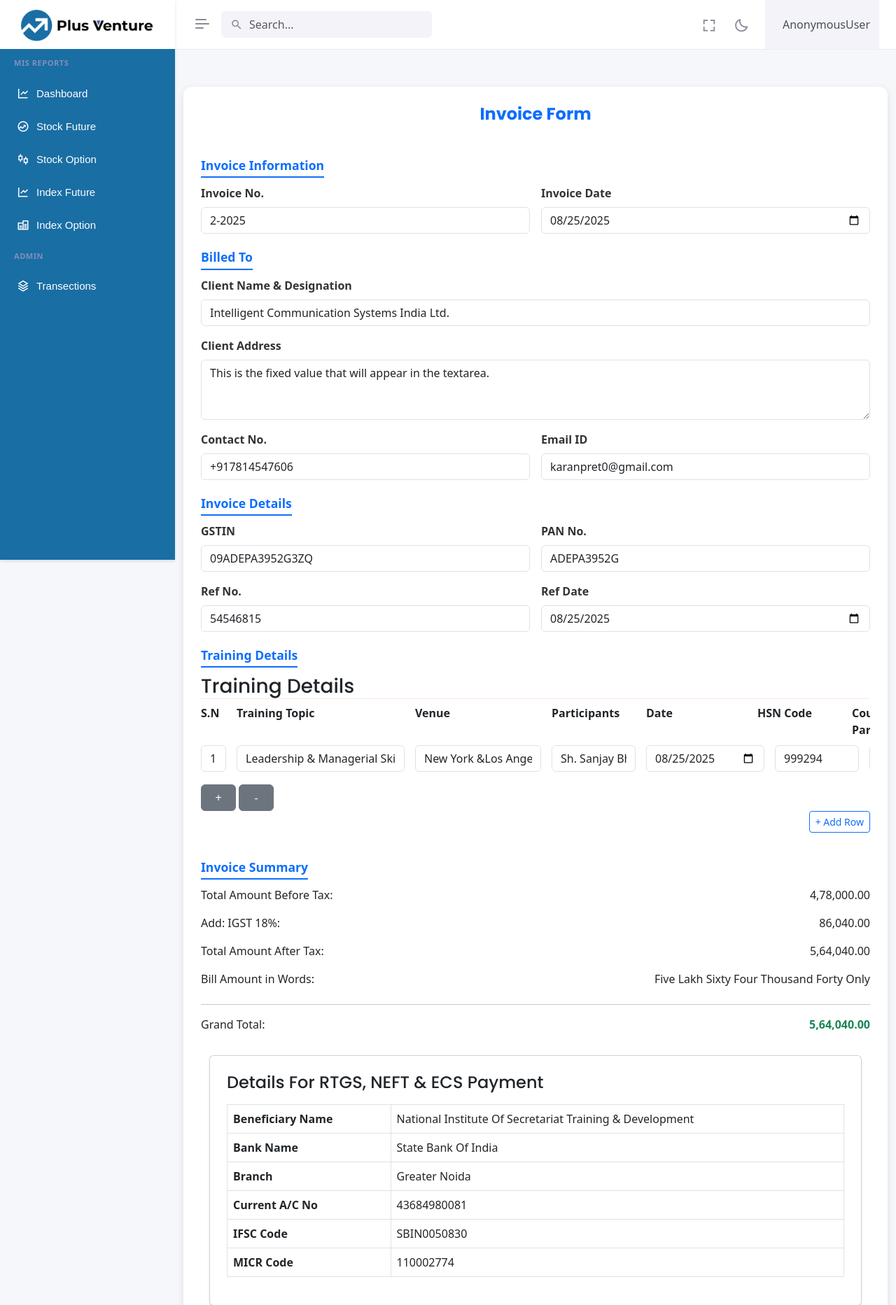
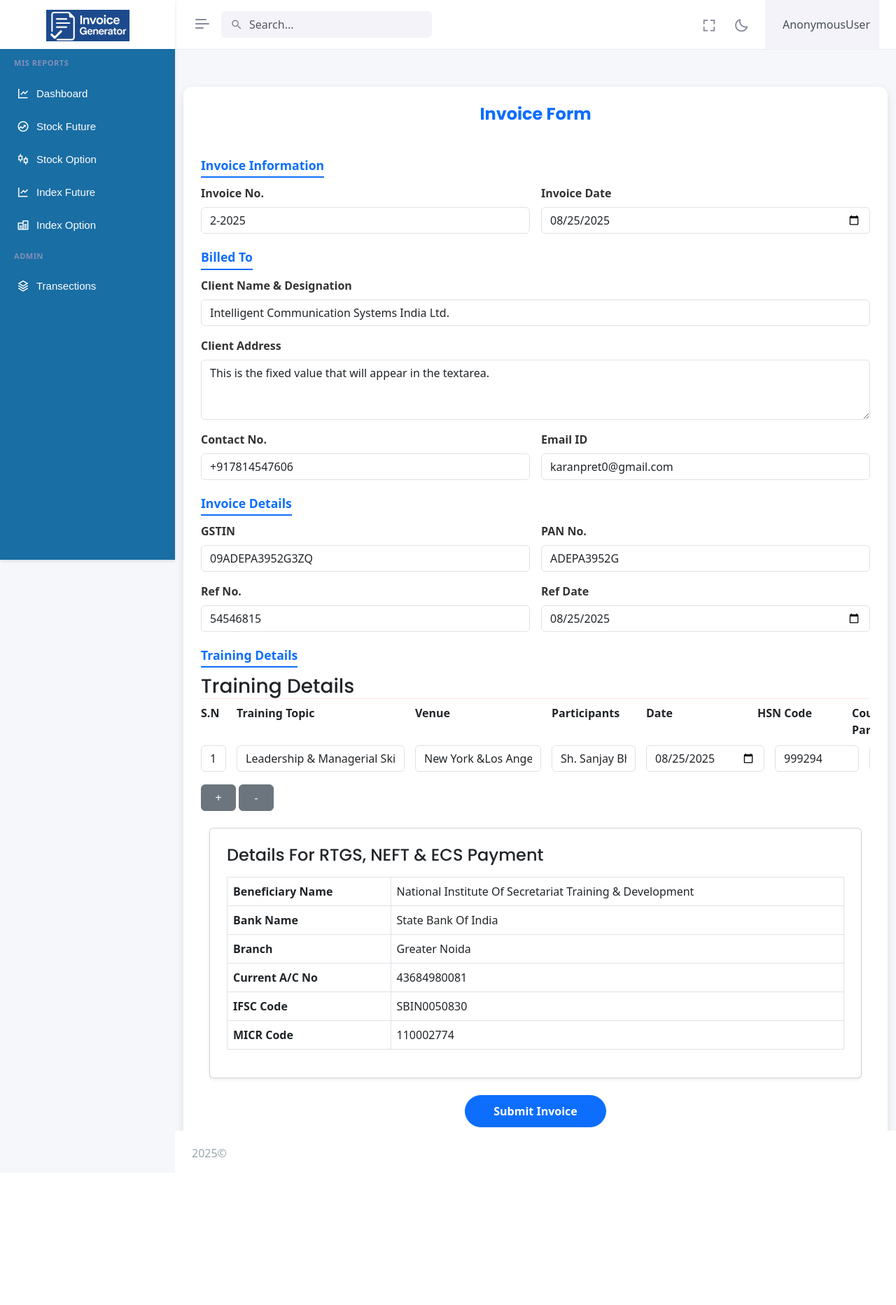
Before and after one commit to thekarandhaliwal/invoice_generator_Shrey, a Django app: page /invoice/ in a window 1280 px wide. Shown: the top 1865 px of the page at 70% size. After the commit the page ends 1654 px from the top, so only its background shows below. Run offline with Django 5.2, Linux system fonts and the light colour scheme; data comes from the database, SQL or seed files in the repository; some libraries are stand-ins or nearby versions; some web fonts are replaced.

Commit message:
new changes applied

```diff
--- a/invoice/generatorApp/templates/invoice_form.html
+++ b/invoice/generatorApp/templates/invoice_form.html
@@ -189,10 +189,10 @@ Director" placeholder="Participants">
             <input type="text" class="form-control" name="hsn_code[]" value="999294" placeholder="HSN">
           </div>
           <div style="flex: 0 0 15%;">
-            <input type="number" class="form-control fee-per" name="course_fee_per_participant[]" value="478000.00" placeholder="0" oninput="updateTrainingAmount(this)">
+            <input type="number" class="form-control fee-per" name="course_fee_per_participant[]" value="478000.00" placeholder="0" >
           </div>
           <div style="flex: 0 0 15%;">
-            <input type="number" class="form-control fee-amount" name="course_fee_amount[]" value="478000" placeholder="0" readonly>
+            <input type="number" class="form-control fee-amount" name="course_fee_amount[]" value="478000" placeholder="0" required>
           </div>
         </div>
       </div>
@@ -206,13 +206,10 @@ Director" placeholder="Participants">
 </div>
 
 
-      <!-- Add row button -->
-      <div class="text-end mb-3">
-        <button type="button" class="btn btn-outline-primary btn-sm" onclick="addRow()">+ Add Row</button>
-      </div>
+
 
       <!-- Summary Section -->
-      <div class="inv-section-title">Invoice Summary</div>
+      <!-- <div class="inv-section-title">Invoice Summary</div>
       <div class="inv-summary">
         <div class="row mb-2">
           <div class="col-md-6"><label>Total Amount Before Tax:</label></div>
@@ -235,7 +232,7 @@ Director" placeholder="Participants">
           <div class="col-md-6"><label>Grand Total:</label></div>
           <div class="col-md-6 text-end fw-bold text-success"><span id="grand-total">0.00</span></div>
         </div>
-      </div>
+      </div> -->
 
       <div class="container my-4">
         <div class="card shadow-sm p-4">
@@ -285,13 +282,7 @@ Director" placeholder="Participants">
 <script src="https://cdn.jsdelivr.net/npm/bootstrap@5.3.0/dist/js/bootstrap.bundle.min.js"></script>
 
 <script>
-function updateTrainingAmount(input) {
-  const row = input.closest('.training-row');
-  const feePer = row.querySelector('.fee-per').value || 0;
-  const participants = row.querySelector('input[name="participants[]"]').value || 0;
-  const feeAmount = row.querySelector('.fee-amount');
-  feeAmount.value = parseFloat(feePer) * parseFloat(participants);
-}
+
 
 // Add Row
 document.getElementById('addTrainingRow').addEventListener('click', function() {
@@ -322,80 +313,6 @@ document.getElementById('removeTrainingRow').addEventListener('click', function(
 </script>
 
 
-<script>
-  // Add new row dynamically
-  // function addRow() {
-  //   const tbody = document.getElementById("inv-training-body");
-  //   const row = document.createElement("tr");
-  //   row.innerHTML = `
-  //     <td><input type="number" class="form-control" name="sn[]" required></td>
-  //     <td><input type="text" class="form-control" name="topic[]" required></td>
-  //     <td><input type="text" class="form-control" name="venue[]" required></td>
-  //     <td><input type="text" class="form-control" name="participants[]" required></td>
-  //     <td><input type="text" class="form-control" name="date[]" required></td>
-  //     <td><input type="text" class="form-control" name="hsn[]" required></td>
-  //     <td><input type="number" class="form-control fee-per" name="fee_per[]" required></td>
-  //     <td><input type="number" class="form-control fee-amount" name="fee_amount[]" required></td>
-  //   `;
-  //   tbody.appendChild(row);
-  //   attachEvents();
-  // }
-
-
-  // Attach calculation events
-  function attachEvents() {
-    document.querySelectorAll(".fee-per, .fee-amount").forEach(el => {
-      el.addEventListener("input", calculateTotals);
-    });
-  }
-
-  // Convert number to words (simplified)
-  function numberToWords(num) {
-    const a = ['', 'One', 'Two', 'Three', 'Four', 'Five', 'Six', 'Seven', 'Eight', 'Nine', 'Ten',
-               'Eleven', 'Twelve', 'Thirteen', 'Fourteen', 'Fifteen', 'Sixteen',
-               'Seventeen', 'Eighteen', 'Nineteen'];
-    const b = ['', '', 'Twenty', 'Thirty', 'Forty', 'Fifty', 'Sixty', 'Seventy', 'Eighty', 'Ninety'];
-
-    function inWords (n) {
-      if (n < 20) return a[n];
-      if (n < 100) return b[Math.floor(n / 10)] + (n % 10 ? ' ' + a[n % 10] : '');
-      if (n < 1000) return a[Math.floor(n / 100)] + ' Hundred ' + (n % 100 ? inWords(n % 100) : '');
-      if (n < 100000) return inWords(Math.floor(n / 1000)) + ' Thousand ' + (n % 1000 ? inWords(n % 1000) : '');
-      if (n < 10000000) return inWords(Math.floor(n / 100000)) + ' Lakh ' + (n % 100000 ? inWords(n % 100000) : '');
-      return n;
-    }
-    return inWords(num).trim() + " Only";
-  }
-
-  // Calculate totals
-  function calculateTotals() {
-    let totalBefore = 0;
-    document.querySelectorAll(".fee-amount").forEach(el => {
-      totalBefore += parseFloat(el.value) || 0;
-    });
-
-    let igst = totalBefore * 0.18;
-    let totalAfter = totalBefore + igst;
-
-    document.getElementById("total-before-tax").textContent = totalBefore.toLocaleString("en-IN", {minimumFractionDigits:2});
-    document.getElementById("igst").textContent = igst.toLocaleString("en-IN", {minimumFractionDigits:2});
-    document.getElementById("total-after-tax").textContent = totalAfter.toLocaleString("en-IN", {minimumFractionDigits:2});
-    document.getElementById("grand-total").textContent = totalAfter.toLocaleString("en-IN", {minimumFractionDigits:2});
-    document.getElementById("amount-words").textContent = numberToWords(Math.round(totalAfter));
-  }
-
-  // Init
-  attachEvents();
-  calculateTotals();
-
-  // Form submission
-  document.getElementById("inv-form").addEventListener("submit", function(e) {
-    //e.preventDefault();
-    //alert("Invoice submitted successfully!");
-  });
-</script>
-
-
 
 
 {% endblock %}
--- a/invoice/generatorApp/views.py
+++ b/invoice/generatorApp/views.py
@@ -73,34 +73,45 @@ def invoice_view(request):
         # fee_per_participant = request.POST.get("fee_per_participant")
         # fee_amount = request.POST.get("fee_amount")
 
-        training_topics = request.POST.getlist("training_topic[]")
+        sn_list = request.POST.getlist("sn[]")
+        topics = request.POST.getlist("training_topic[]")
         venues = request.POST.getlist("venue[]")
-        participants_list = request.POST.getlist("participants[]")
-        training_dates = request.POST.getlist("training_date[]")
+        participants = request.POST.getlist("participants[]")
+        dates = request.POST.getlist("training_date[]")
         hsn_codes = request.POST.getlist("hsn_code[]")
-        fees_per_participant = request.POST.getlist("course_fee_per_participant[]")
-        fees_amounts = request.POST.getlist("course_fee_amount[]")
+        fee_per_list = request.POST.getlist("course_fee_per_participant[]")
+        fee_amount_list = request.POST.getlist("course_fee_amount[]")
 
-        # combine into rows
-        trainings = []
-        for i in range(len(training_topics)):
-            trainings.append({
-                "sn": i+1,
-                "topic": training_topics[i],
+        # Build rows for template
+        training_rows = []
+        total_before_tax = 0
+        for i in range(len(sn_list)):
+            row = {
+                "sn": sn_list[i],
+                "topic": topics[i],
                 "venue": venues[i],
-                "participants": participants_list[i],
-                "date": training_dates[i],
+                "participants": participants[i],
+                "date": dates[i],
                 "hsn": hsn_codes[i],
-                "fee_per": fees_per_participant[i],
-                "fee_amount": fees_amounts[i],
-            })
+                "fee_per": fee_per_list[i],
+                "fee_amount": fee_amount_list[i],
+            }
+            training_rows.append(row)
+            try:
+                total_before_tax += float(fee_amount_list[i] or 0)
+            except:
+                pass
+
+        # Tax calculations
+        igst = total_before_tax * 0.18
+        total_after_tax = total_before_tax + igst
 
 
-        total_before_tax = request.POST.get("total_before_tax")
-        igst = request.POST.get("igst")
-        total_after_tax = request.POST.get("total_after_tax")
-        amount_words = request.POST.get("amount_words")
-        grand_total = request.POST.get("grand_total")
+        # total_before_tax = request.POST.get("total_before_tax")
+        # igst = request.POST.get("igst")
+        # total_after_tax = request.POST.get("total_after_tax")
+        # amount_words = request.POST.get("amount_words")
+        # grand_total = request.POST.get("grand_total")
 
         # context = {
         #     "invoice_no": invoice_no,
@@ -141,13 +152,17 @@ def invoice_view(request):
             "ref_no": ref_no,
             "ref_date": ref_date,
 
-            "trainings": trainings,  # 👈 now loop in template
-
-            "total_before_tax": request.POST.get("total_before_tax"),
-            "igst": request.POST.get("igst"),
-            "total_after_tax": request.POST.get("total_after_tax"),
-            "amount_words": request.POST.get("amount_words"),
-            "grand_total": request.POST.get("grand_total"),
+            # "trainings": trainings,  # 👈 now loop in template
+            "trainings": training_rows,
+            "total_before_tax": f"{total_before_tax:,.2f}",
+            "igst": f"{igst:,.2f}",
+            "total_after_tax": f"{total_after_tax:,.2f}",
+            "grand_total": f"{total_after_tax:,.2f}",
+            # "total_before_tax": request.POST.get("total_before_tax"),
+            # "igst": request.POST.get("igst"),
+            # "total_after_tax": request.POST.get("total_after_tax"),
+            # "amount_words": request.POST.get("amount_words"),
+            # "grand_total": request.POST.get("grand_total"),
 
             "bank": bank,
         }
```
Also changed, not shown: invoice/generatorApp/static/assets/images/ChatGPT Image Aug 25, 2025, 06_48_16 PM.png (added), invoice/generatorApp/static/assets/images/ChatGPT Image Aug 25, 2025, 06_52_01 PM.png (added), invoice/generatorApp/static/assets/images/logo-light.png, invoice/generatorApp/static/assets/images/logo-light3.png (added), invoice/generatorApp/static/assets/images/logo-sm11.png (renamed from invoice/generatorApp/static/assets/images/logo-sm.png).
